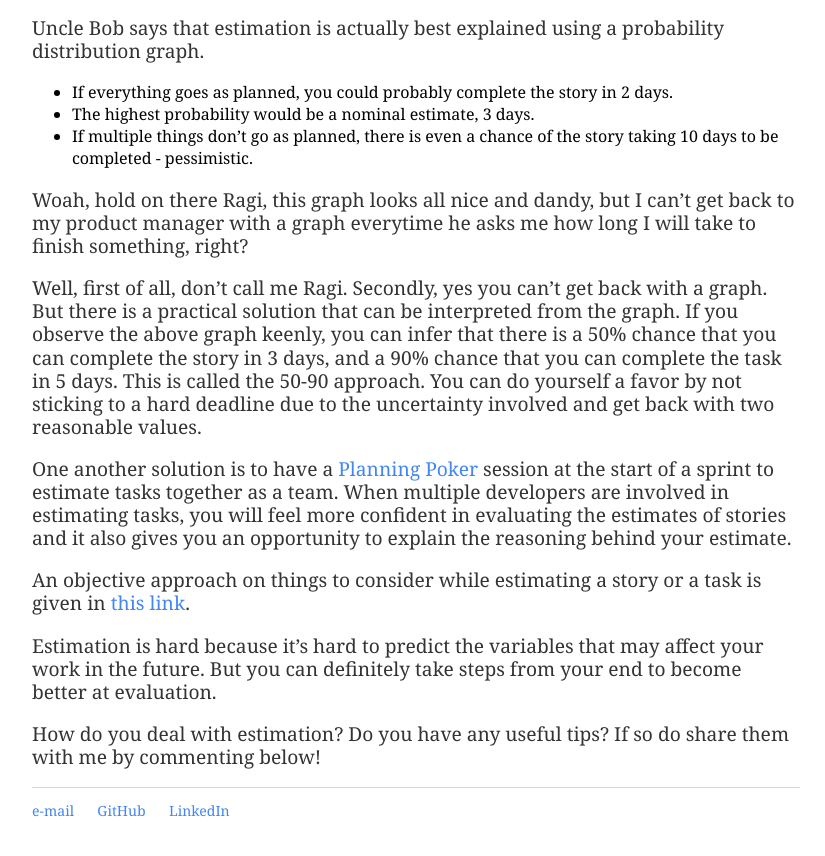
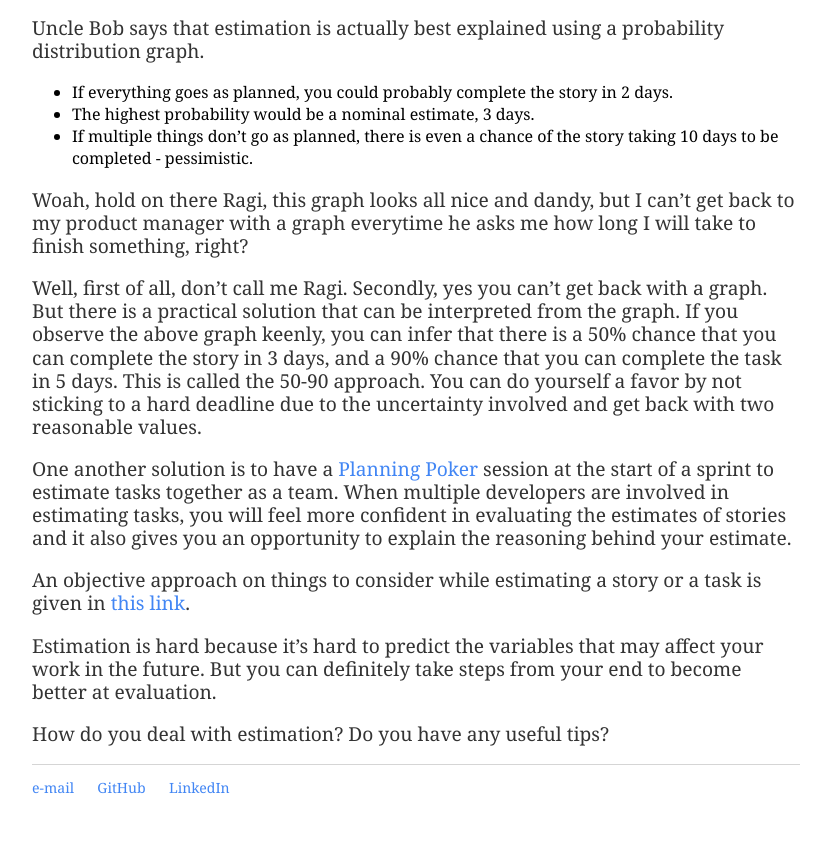
Before and after one commit to RaghavRamesh/RaghavRamesh.github.io, a Jekyll site: the page built from _posts/2016-11-01-estimation.md, in a window 1280 px wide and 900 px high, scrolled down 1333 px. Shown: the top 856 px of the window, without its empty margins (224-1049 px from the left). Built offline with Jekyll 4.4.1, drawn with Linux system fonts in a browser that asks for light colours; comment, search, counter and statistics services are not loaded.

Commit message:
Updated estimation post.

```diff
--- a/_posts/2016-11-01-estimation.md
+++ b/_posts/2016-11-01-estimation.md
@@ -41,4 +41,4 @@ An objective approach on things to consider while estimating a story or a task i
 
 Estimation is hard because it's hard to predict the variables that may affect your work in the future. But you can definitely take steps from your end to become better at evaluation.
 
-How do you deal with estimation? Do you have any useful tips? If so do share them with me by commenting below!
+How do you deal with estimation? Do you have any useful tips?
```
